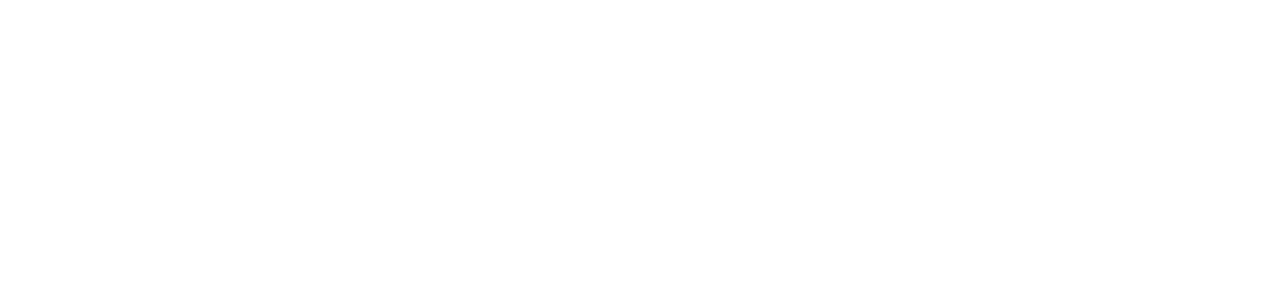
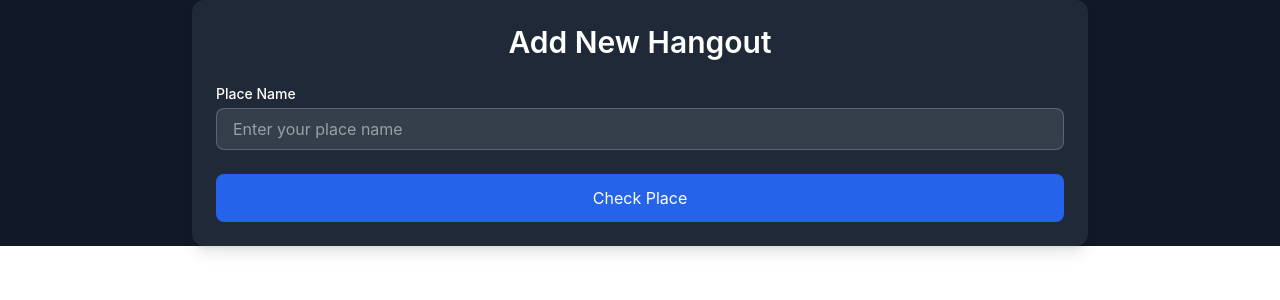
Before and after one commit to Amoghk04/UniVerse, a React (Vite) app in the folder universe/: page /socials/hangouts/activities in a window 1280 px wide. Before the commit this address had no page. Shown: the top 300 px of the page. Built offline with nearby package versions, Linux system fonts and the light colour scheme.

Commit message:
NavigateBack

```diff
--- a/universe/src/components/socials/Hangouts.jsx
+++ b/universe/src/components/socials/Hangouts.jsx
@@ -23,7 +23,7 @@
   ];
 
   const handleCardClick = (category) => {
-    setSelectedCategory(category);
+    navigate(`/socials/hangouts/${category}`);
   };
 
   // Function to handle going back
--- a/universe/src/components/socials/hangouts/Activities.jsx
+++ b/universe/src/components/socials/hangouts/Activities.jsx
@@ -0,0 +1,206 @@
+import React, { useState } from 'react';
+import { motion } from 'framer-motion';
+import FormInput from '../../common/FormInput'; // Ensure this path is correct
+import axios from 'axios';
+import { useNavigate } from 'react-router-dom';
+
+const Activities = () => {
+  const [formData, setFormData] = useState({
+    placeName: '',
+    image: '',
+    category: '',
+    review: '',
+    rating: '',
+    username: localStorage.getItem('currentUsername'),
+  });
+  const [placeExists, setPlaceExists] = useState(null); // true, false, or null
+  const [loading, setLoading] = useState(false);
+  const navigate = useNavigate();
+
+const url= "http://127.0.0.1:5000";
+  const staggeredChildren = {
+    hidden: { opacity: 0 },
+    visible: {
+      opacity: 1,
+      transition: { staggerChildren: 0.3 }
+    }
+  };
+
+  const handleChange = (e) => {
+    setFormData({
+      ...formData,
+      [e.target.name]: e.target.value
+    });
+  };
+
+  const checkPlaceExists = async () => {
+    setLoading(true);
+    try {
+
+      const response = await axios.get(`${url}/place?place_name=${formData.placeName.toLowerCase()}`);
+
+      if (response.data && response.data.exists !== undefined) {
+        setPlaceExists(response.data.exists);
+        console.log('Place exists:', response.data.exists); // For debugging
+      } else {
+        console.log('Invalid response structure:', response);
+      }
+    } catch (error) {
+      console.error('Error checking place:', error);
+    }
+    setLoading(false);
+  };
+
+
+  const handleSubmit = async (e) => {
+    if (placeExists) {
+      // Submit review if place exists
+      await axios.post(`${url}/add_review`, {
+        placename: formData.placeName,
+        review: formData.review,
+        rating: formData.rating,
+        username: formData.username
+      });
+    } else {
+      // Submit new place if place doesn't exist
+      await axios.post(`${url}/add_place`, {
+        placename: formData.placeName,
+        image: formData.image,
+        category: formData.category
+      });
+      // Then submit review
+      await axios.post(`${url}/add_review`, {
+        placename: formData.placeName,
+        review: formData.review,
+        rating: formData.rating,
+        username: formData.username
+      });
+    }
+    navigate(`/socials/hangouts`);
+  };
+
+  return (
+    <div className='"dark bg-gray-900 text-white"'>
+    <motion.div
+      variants={staggeredChildren}
+      initial="hidden"
+      animate="visible"
+      className="space-y-6 max-w-4xl mx-auto p-6 bg-gray-800 text-white rounded-xl shadow-lg"
+    >
+      <h2 className="text-3xl font-semibold text-center mb-6">Add New Hangout</h2>
+
+      <FormInput
+        label="Place Name"
+        type="text"
+        name="placeName"
+        value={formData.placeName}
+        onChange={handleChange}
+        required
+        className="w-full p-3 rounded-lg bg-gray-700 text-white placeholder-gray-400 focus:ring-2 focus:ring-blue-500"
+      />
+
+      <button
+        type="button"
+        onClick={checkPlaceExists}
+        className="w-full py-3 mt-4 bg-blue-600 text-white rounded-lg hover:bg-blue-700 transition duration-200"
+        disabled={loading}
+      >
+        {loading ? 'Checking...' : 'Check Place'}
+      </button>
+
+      {/* Conditional Rendering */}
+      {placeExists === true && (
+        <div className="space-y-4 mt-6">
+          <FormInput
+            label="Review"
+            type="text"
+            name="review"
+            value={formData.review}
+            onChange={handleChange}
+            required
+            className="w-full p-3 rounded-lg bg-gray-700 text-white placeholder-gray-400 focus:ring-2 focus:ring-blue-500"
+          />
+
+          <FormInput
+            label="Rating"
+            type="number"
+            name="rating"
+            value={formData.rating}
+            onChange={handleChange}
+            required
+            min={1}
+            max={5}
+            className="w-full p-3 rounded-lg bg-gray-700 text-white placeholder-gray-400 focus:ring-2 focus:ring-blue-500"
+          />
+        </div>
+      )}
+
+      {placeExists === false && (
+        <div className="space-y-4 mt-6">
+          <FormInput
+            label="Image URL"
+            type="text"
+            name="image"
+            value={formData.image}
+            onChange={handleChange}
+            required
+            className="w-full p-3 rounded-lg bg-gray-700 text-white placeholder-gray-400 focus:ring-2 focus:ring-blue-500"
+          />
+
+          <div className="space-y-2">
+            <label htmlFor="category" className="text-white">Category</label>
+            <select
+              name="category"
+              value={formData.category}
+              onChange={handleChange}
+              required
+              className="w-full p-3 rounded-lg bg-gray-700 text-white focus:ring-2 focus:ring-blue-500"
+            >
+              <option value="">Select a category</option>
+              <option value="food">food</option>
+              <option value="nature">nature</option>
+              <option value="activities">activities</option>
+            </select>
+          </div>
+
+          <FormInput
+            label="Review"
+            type="text"
+            name="review"
+            value={formData.review}
+            onChange={handleChange}
+            required
+            className="w-full p-3 rounded-lg bg-gray-700 text-white placeholder-gray-400 focus:ring-2 focus:ring-blue-500"
+          />
+
+          <FormInput
+            label="Rating"
+            type="number"
+            name="rating"
+            value={formData.rating}
+            onChange={handleChange}
+            required
+            min={1}
+            max={5}
+            className="w-full p-3 rounded-lg bg-gray-700 text-white placeholder-gray-400 focus:ring-2 focus:ring-blue-500"
+          />
+        </div>
+      )}
+
+      {placeExists !== null && (
+        <button
+          type="button"
+          onClick={() => {
+            handleSubmit();
+          }}
+          className="w-full py-3 mt-6 bg-green-600 text-white rounded-lg hover:bg-green-700 transition duration-200"
+        >
+          {placeExists ? 'Add Review' : 'Add Place and Review'}
+        </button>
+      )}
+    </motion.div>
+    </div>
+  );
+};
+
+export default Activities;
--- a/universe/src/components/socials/hangouts/AddHangouts.jsx
+++ b/universe/src/components/socials/hangouts/AddHangouts.jsx
@@ -110,6 +110,7 @@
       console.error("Error submitting data:", error);
       setLoading(false);
     }
+    navigate('/socials/hangouts')
   };
 
 
--- a/universe/src/main.jsx
+++ b/universe/src/main.jsx
@@ -13,6 +13,8 @@
 import Hangouts from './components/socials/Hangouts';
 import Events from './components/socials/Events';
 import AddHangouts from './components/socials/hangouts/AddHangouts';
+
+import Activities from './components/socials/hangouts/Activities';
 ReactDOM.createRoot(document.getElementById('root')).render(
   <React.StrictMode>
     <BrowserRouter>
@@ -28,6 +30,7 @@
         <Route path="/socials/hangouts" element={<Hangouts/>}/>
         <Route path="/socials/events" element={<Events/>}/>
         <Route path="/socials/hangouts/add" element={<AddHangouts/>}/>
+        <Route path="/socials/hangouts/activities" element={<Activities/>}/>
       </Routes>
     </BrowserRouter>
   </React.StrictMode>
```
